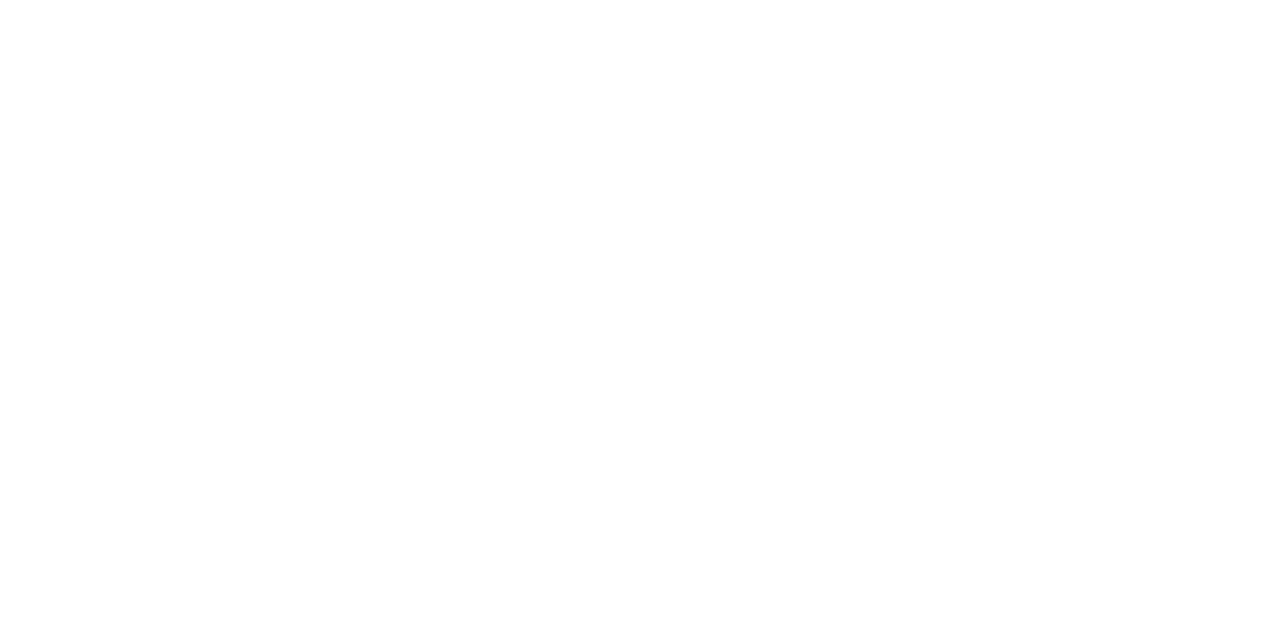
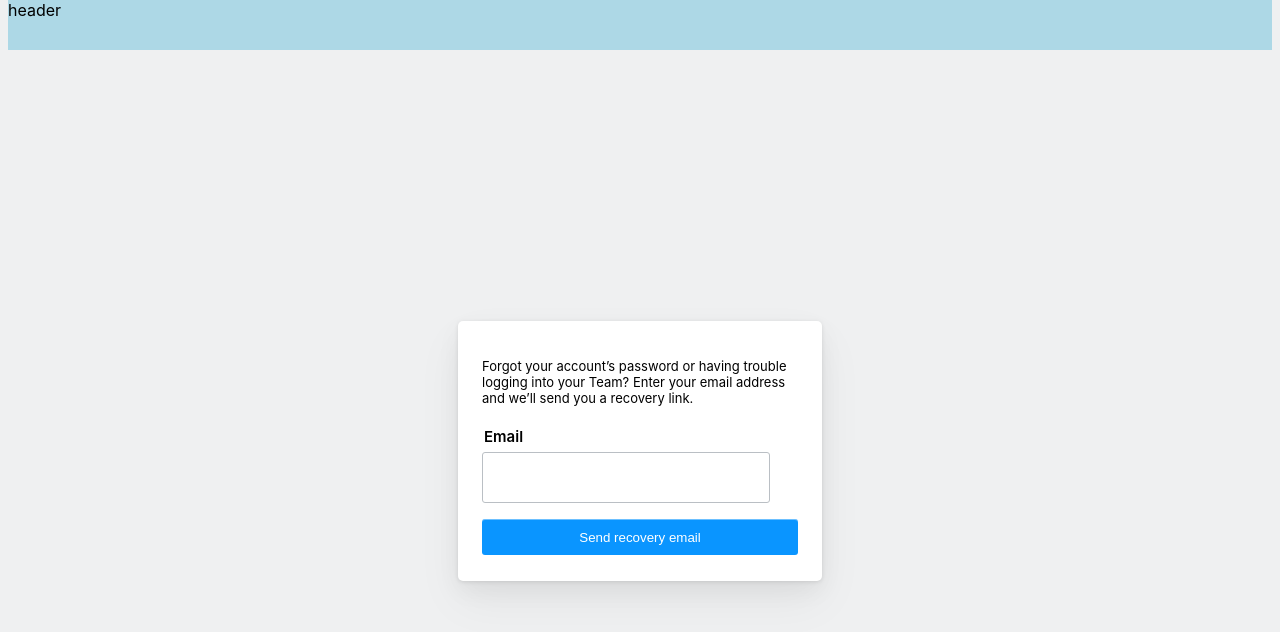
Before and after one commit to codestates-seb/seb41_pre_038, a React (Create React App) app in the folder client/: page /forgotpassword in a window 1280 px wide. Before the commit this address had no page. Shown: the top 632 px of the page. Built offline with nearby package versions, Linux system fonts and the light colour scheme.

Commit message:
[MAIN_02] 작업자: 천지은 작업내용: 로그인 페이지의 비밀번호 찾기 페이지

```diff
--- a/client/src/App.js
+++ b/client/src/App.js
@@ -4,6 +4,7 @@
 import Login from './Pages/Login';
 import Logout from './Pages/Logout';
 import Signup from './Pages/Signup';
+import ForgotPassword from './Pages/ForgotPassword';
 import './App.css';
 
 function App() {
@@ -15,6 +16,7 @@
 					<Route path='/login' element={<Login />}></Route>
 					<Route path='/logout' element={<Logout />}></Route>
 					<Route path='/signup' element={<Signup />}></Route>
+					<Route path='/forgotpassword' element={<ForgotPassword />}></Route>
 				</Routes>
 			</BrowserRouter>
 		</div>
--- /dev/null
+++ b/client/src/Pages/ForgotPassword.js
@@ -0,0 +1,123 @@
+import styled from 'styled-components';
+import Header from '../Components/Header';
+import { useState } from 'react';
+
+const Container = styled.div`
+	width: 100%;
+	height: 100vh;
+	background-color: rgb(239, 240, 241);
+
+	display: flex;
+	flex-direction: column;
+`;
+
+// 헤더를 제외한 나머지 공간
+const Body = styled.div`
+	width: 100%;
+	flex-grow: 1;
+
+	display: flex;
+	justify-content: center;
+	align-items: center;
+`;
+
+const LoginContainer = styled.div`
+	width: 316px;
+	height: 240px;
+
+	display: flex;
+	flex-direction: column;
+	align-items: center;
+`;
+
+const Form = styled.form`
+	width: 100%;
+	height: 236px;
+	padding: 24px;
+	margin: 16px 0 24px 0;
+	border-radius: 5px;
+	background-color: white;
+	box-shadow: rgba(0, 0, 0, 0.05) 0px 10px 24px 0px, rgba(0, 0, 0, 0.05) 0px 20px 48px 0px, rgba(0, 0, 0, 0.1) 0px 1px 4px 0px;
+
+	display: flex;
+	flex-direction: column;
+	justify-content: space-between;
+
+	button {
+		width: 100%;
+		margin: 10px 0px 2px 0px;
+		padding: 10.4px;
+		border: none;
+		border-radius: 3px;
+		color: white;
+		background-color: #0a95ff;
+		box-shadow: rgba(255, 255, 255, 0.4) 0px 1px 0px inset;
+		cursor: pointer;
+
+		&:hover {
+			background-color: hsl(206, 100%, 40%);
+		}
+	}
+`;
+
+const InputContainer = styled.div`
+	display: flex;
+	flex-direction: column;
+	margin: 6px 0px;
+`;
+
+const Label = styled.label`
+	font-size: 15px;
+	font-weight: 600;
+	margin: 2px 0px 6px 0px;
+	padding: 0px 2px;
+`;
+
+const Input = styled.input`
+	width: 268px;
+	height: 33.59px;
+	padding: 7.8px 9.1px;
+	border: 1px solid rgb(186, 191, 196);
+	border-radius: 3px;
+
+	&:focus {
+		border: 1px solid rgb(79, 154, 217);
+		outline: 4px solid rgb(217, 234, 246);
+	}
+`;
+
+const Paragraph = styled.p`
+	font-size: 13px;
+	margin-bottom: 13px;
+`;
+
+const ForgotPassword = () => {
+	const [email, setEmail] = useState('');
+
+	const handleSubmit = (e) => {
+		e.preventDefault();
+		console.log(email);
+	};
+
+	return (
+		<Container>
+			<Header />
+			<Body>
+				<LoginContainer>
+					<Form onSubmit={handleSubmit}>
+						<Paragraph>
+							Forgot your account’s password or having trouble logging into your Team? Enter your email address and we’ll send you a recovery link.
+						</Paragraph>
+						<InputContainer>
+							<Label>Email</Label>
+							<Input value={email} onChange={(e) => setEmail(e.target.value)} />
+						</InputContainer>
+						<button>Send recovery email</button>
+					</Form>
+				</LoginContainer>
+			</Body>
+		</Container>
+	);
+};
+
+export default ForgotPassword;
```
